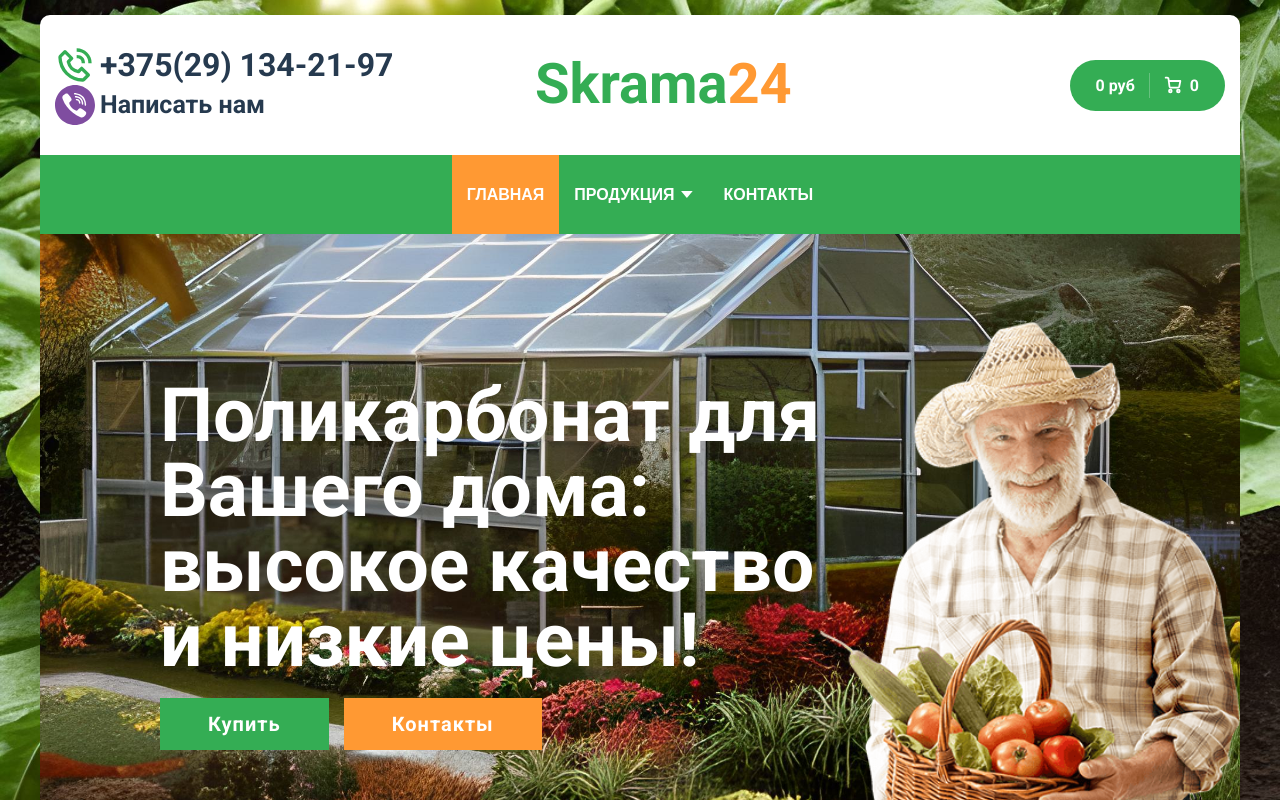
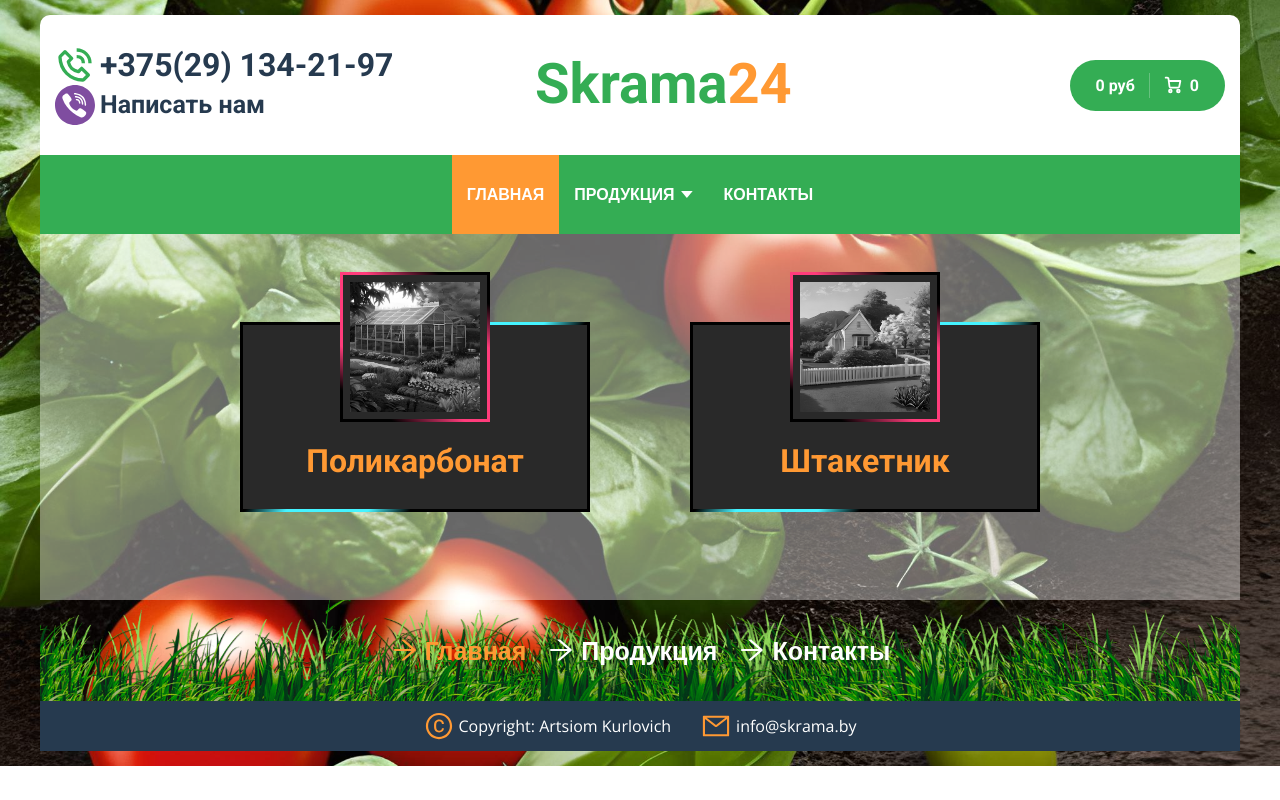
Before and after one commit to akurlovich/skrama.by_client, a React (Create React App) app: page / in a window 1280 px wide. Shown: the top 800 px of the page. Built offline with nearby package versions, Linux system fonts and the light colour scheme; what @fluentui/react would draw is missing.

Commit message:
feat: select product in main page

```diff
--- a/src/App.tsx
+++ b/src/App.tsx
@@ -12,6 +12,7 @@ import { AdminAuthRouter } from "./components_V2/RoutersComponents/AdminAuth/Adm
 import { AddProduct } from "./components_V2/AddProduct/AddProduct";
 import { PicketFenceBlock } from "./components_V2/PicketFenceBlock/PicketFenceBlock";
 import { PicketFenceInfo } from "./components_V2/PicketFenceBlock/PicketFenceInfo/PicketFenceInfo";
+import PolikarbonatMain from "./components_V2/PolikarbonatMain/PolikarbonatMain";
 
 const App: FC = () => {
 
@@ -26,6 +27,7 @@ const App: FC = () => {
           </AdminAuthRouter>
         }/>
         {/* <Route path="products" element={<ProductListItems/>}/> */}
+        <Route path="polikarbonat-main" element={<PolikarbonatMain/>}/>
         <Route path="polikarbonat" element={<ProductsBlock/>}/>
         <Route path="polikarbonat/:id" element={<ProductInfo/>}/>
         <Route path="shtaketnik" element={<PicketFenceBlock/>}/>
--- a/src/components_V2/Home/Home.tsx
+++ b/src/components_V2/Home/Home.tsx
@@ -6,17 +6,25 @@ import { MainFacts } from "./MainFacts/MainFacts";
 import { MainServices } from "./MainServices/MainServices";
 import { MainChooseUs } from "./MainChooseUs/MainChooseUs";
 import { Loader_v2 } from "../UI/Loader_v2/Loader_v2";
+import { TypeBlock } from "../TypeBlock/TypeBlock";
+// @ts-ignore
+import polik from '../../assets/img/main_img4.jpg';
+// @ts-ignore
+import shtak from '../../assets/img/main_img.jpg';
+
 
 const Home: FC = () => {
   return (
     <main className="main__wrapper">
       {/* <ProductInfo/> */}
       {/* <ProductsBlock/> */}
-      <MainImage/>
+      <TypeBlock title='Поликарбонат' linkTo="polikarbonat-main" imgSrc={polik}/>
+      <TypeBlock title='Штакетник' linkTo="shtaketnik" imgSrc={shtak}/>
+      {/* <MainImage/>
       <MainAbout/>
       <MainChooseUs/>
       <MainFacts/>
-      <MainServices/>
+      <MainServices/> */}
     </main>
   );
 };
--- a/src/components_V2/Home/home.scss
+++ b/src/components_V2/Home/home.scss
@@ -2,6 +2,15 @@
 
   &__wrapper {
     width: 100%;
+    flex: 1 0 auto;
+    background: rgba(255,255,255, 0.4);
+    align-items: center;
+    display: flex;
+    text-align: center;
+    justify-content: center;
+    flex-wrap: wrap;
+    gap: 100px;
+    padding: 80px 0px;
 
     &__img {
       width: 100%;
--- /dev/null
+++ b/src/components_V2/PolikarbonatMain/PolikarbonatMain.tsx
@@ -0,0 +1,22 @@
+import React, { FC } from "react";
+import './polikarbonatmain.scss';
+import { MainImage } from "../Home/MainImage/MainImage";
+import { MainAbout } from "../Home/MainAbout/MainAbout";
+import { MainChooseUs } from "../Home/MainChooseUs/MainChooseUs";
+import { MainFacts } from "../Home/MainFacts/MainFacts";
+import { MainServices } from "../Home/MainServices/MainServices";
+
+
+const PolikarbonatMain: FC = () => {
+  return (
+    <main className="polikarbonatmain__wrapper">
+      <MainImage/>
+      <MainAbout/>
+      <MainChooseUs/>
+      <MainFacts/>
+      <MainServices/>
+    </main>
+  );
+};
+
+export default PolikarbonatMain;
--- /dev/null
+++ b/src/components_V2/PolikarbonatMain/polikarbonatmain.scss
@@ -0,0 +1,3 @@
+.polikarbonatmain__wrapper {
+  width: 100%;
+}
--- /dev/null
+++ b/src/components_V2/TypeBlock/TypeBlock.tsx
@@ -0,0 +1,52 @@
+import React, { FC } from 'react';
+import './typeblock.scss';
+// @ts-ignore
+import avatar from '../../assets/img/stroy.jpg';
+import { useAppDispatch } from '../../hooks/redux';
+import { useNavigate } from 'react-router-dom';
+
+interface IProps {
+  title: string;
+  linkTo: string;
+  imgSrc?: string;
+};
+
+const TypeBlockInner: FC<IProps> = ({title, linkTo, imgSrc}) => {
+  const dispatch = useAppDispatch();
+  const navigate = useNavigate();
+
+  const handlerMore = () => {
+    // dispatch(setCategoryId(typeID));
+    navigate(`/${linkTo}`);
+  };
+
+  return (
+    // <div className="typeblock">
+      <div className="card">
+        <div className="lines"></div>
+        <div className="imgBx">
+          <img src={imgSrc}/>
+        </div>
+        <div className="card__content">
+          <div className="details">
+            <h2>{title}<br></br><span></span></h2>
+            {/* <div className="data">
+              <h3>342<br></br><span>Posts</span></h3>
+              <h3>120k<br></br><span>Folowers</span></h3>
+              <h3>285<br></br><span>Folowing</span></h3>
+            </div> */}
+            <div className="actionBtn">
+              <button
+                onClick={handlerMore}
+              >
+                Перейти
+              </button>
+            </div>
+          </div>
+        </div>
+      </div>
+    // </div>
+  )
+}
+
+export const TypeBlock = React.memo(TypeBlockInner)
--- /dev/null
+++ b/src/components_V2/TypeBlock/typeblock.scss
@@ -0,0 +1,218 @@
+// .typeblock {
+//   flex: 1 0 auto;
+//   width: 100%;
+//   background-color: #fff;
+//   display: flex;
+//   align-items: center;
+//   text-align: center;
+//   justify-content: space-around;
+//   flex-wrap: wrap;
+// }
+
+.card {
+  position: relative;
+  width: 350px;
+  height: 190px;
+  background: #333;
+  transition: 0.5s;
+
+  &:hover {
+    height: 450px;
+
+
+    & .imgBx {
+      width: 250px;
+      height: 250px;
+
+      & img {
+        filter: none
+      }
+    }
+
+    // & .card__content .details {
+    //   transform: translateY(0px);
+    // }
+  }
+
+  & .lines {
+    position: absolute;
+    inset: 0;
+    background: #000;
+    overflow: hidden;
+
+    &::before {
+      content: "";
+      position: absolute;
+      top: 50%;
+      left: 50%;
+      // transform: translate(-50%, -50%);
+      width: 600px;
+      height: 120px;
+      background: linear-gradient(transparent, #45f3ff, #45f3ff, #45f3ff, transparent);
+      animation: animate 4s linear infinite;
+    }
+
+    &::after {
+      content: "";
+      position: absolute;
+      inset: 3px;
+      background: #292929;
+    }
+  }
+
+  & .imgBx {
+    position: absolute;
+    top: -50px;
+    left: 50%;
+    transform: translate(-50%);
+    width: 150px;
+    height: 150px;
+    background: #000;
+    transition: 0.5s;
+    z-index: 10;
+    overflow: hidden;
+
+    &::before {
+      content: "";
+      position: absolute;
+      top: 50%;
+      left: 50%;
+      width: 500px;
+      height: 150px;
+      transform: translate(-50%, -50%);
+      background: linear-gradient(transparent, #ff3c7b, #ff3c7b, #ff3c7b, transparent);
+      animation: animate2 6s linear infinite;
+    }
+
+    &::after {
+      content: "";
+      position: absolute;
+      inset: 3px;
+      background: #292929;
+    }
+
+    & img {
+      position: absolute;
+      top: 10px;
+      left: 10px;
+      z-index: 1;
+      width: calc(100% - 20px);
+      height: calc(100% - 20px);
+      filter: grayscale(1);
+
+      &:hover {
+        filter: none;
+      }
+    }
+  }
+
+  &__content {
+    position: absolute;
+    width: 100%;
+    height: 100%;
+    display: flex;
+    flex-direction: column;
+    justify-content: center;
+    align-items: flex-end;
+    // align-items: center;
+    overflow: hidden;
+
+    & .details {
+      padding: 40px;
+      text-align: center;
+      width: 100%;
+      transition: 0.5s;
+      transform: translateY(95px);
+
+      & h2 {
+        font-size: 2em;
+        font-weight: 600;
+        // color: #45f3ff;
+        color: var(--secondary);
+        font-family: "Roboto",sans-serif;
+        font-weight: 700;
+        font-size: 32px;
+        line-height: 1.2em;
+
+        & span {
+          font-size: 0.75em;
+          font-weight: 500;
+          color: #fff;
+        }
+      }
+
+      & .data {
+        display: flex;
+        justify-content: space-between;
+        margin: 20px 0;
+
+        & h3 {
+          font-size: 1em;
+          // color: #45f3ff;
+          color: var(--primary);
+          line-height: 1.2em;
+          font-weight: 600;
+
+          & span {
+            font-size: 0.8em;
+            font-weight: 400;
+            color: #fff;
+          }
+        }
+      }
+
+      & .actionBtn {
+        margin-top: 45px;
+
+        & button {
+          padding: 10px 30px;
+          border-radius: 5px;
+          font-family: "Open Sans", sans-serif;
+          font-weight: 600;
+          line-height: 1.2;
+          font-size: 30px;
+          // background: #45f3ff;
+          background: var(--primary);
+          // color: #222;
+          color: #fff;
+          cursor: pointer;
+          opacity: 0.9;
+
+          &:hover {
+            opacity: 1;
+          }
+        }
+      }
+    }
+  }
+}
+
+.cart:hover .card__content .details {
+  transform: translateY(0px);
+}
+
+.cart:hover .imgBx img {
+  filter: none;
+}
+
+@keyframes animate {
+  0%
+  {
+    transform: translate(-50%, -50%) rotate(0deg);
+  }
+  100%
+  {
+    transform: translate(-50%, -50%) rotate(360deg);
+  }
+}
+
+@keyframes animate2 {
+  0%
+  {
+    transform: translate(-50%, -50%) rotate(360deg);
+  }
+  100%
+  {
+    transform: translate(-50%, -50%) rotate(0deg);
+  }
+}
```
